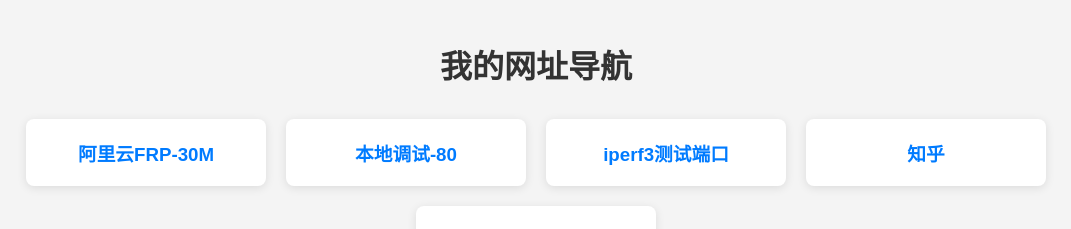
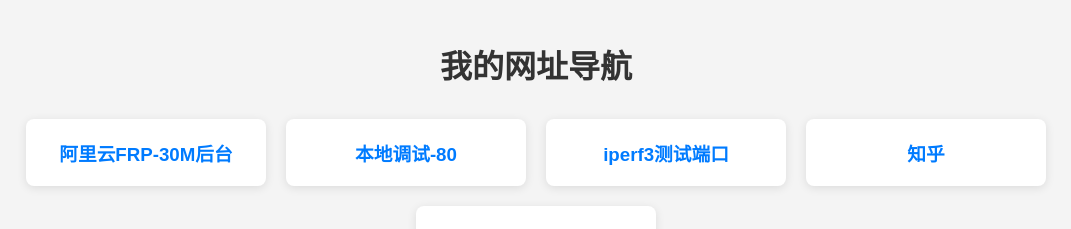
Before and after one commit to nanyu66/pages, a plain HTML site: page index.html in a window 1280 px wide. Shown: the top 229 px of the page, without its empty margins (104-1175 px from the left). Drawn offline with Linux system fonts and the light colour scheme.

Commit message:
Update index.html

```diff
--- a/index.html
+++ b/index.html
@@ -44,7 +44,7 @@
     <h1>我的网址导航</h1>
     <div class="container">
         <div class="card" onclick="window.location='http://47.238.60.243:7500/';">
-            <h3>阿里云FRP-30M</h3>
+            <h3>阿里云FRP-30M后台</h3>
         </div>
         <div class="card" onclick="window.location='http://47.238.60.243:60010/';">
             <h3>本地调试-80</h3>
```
